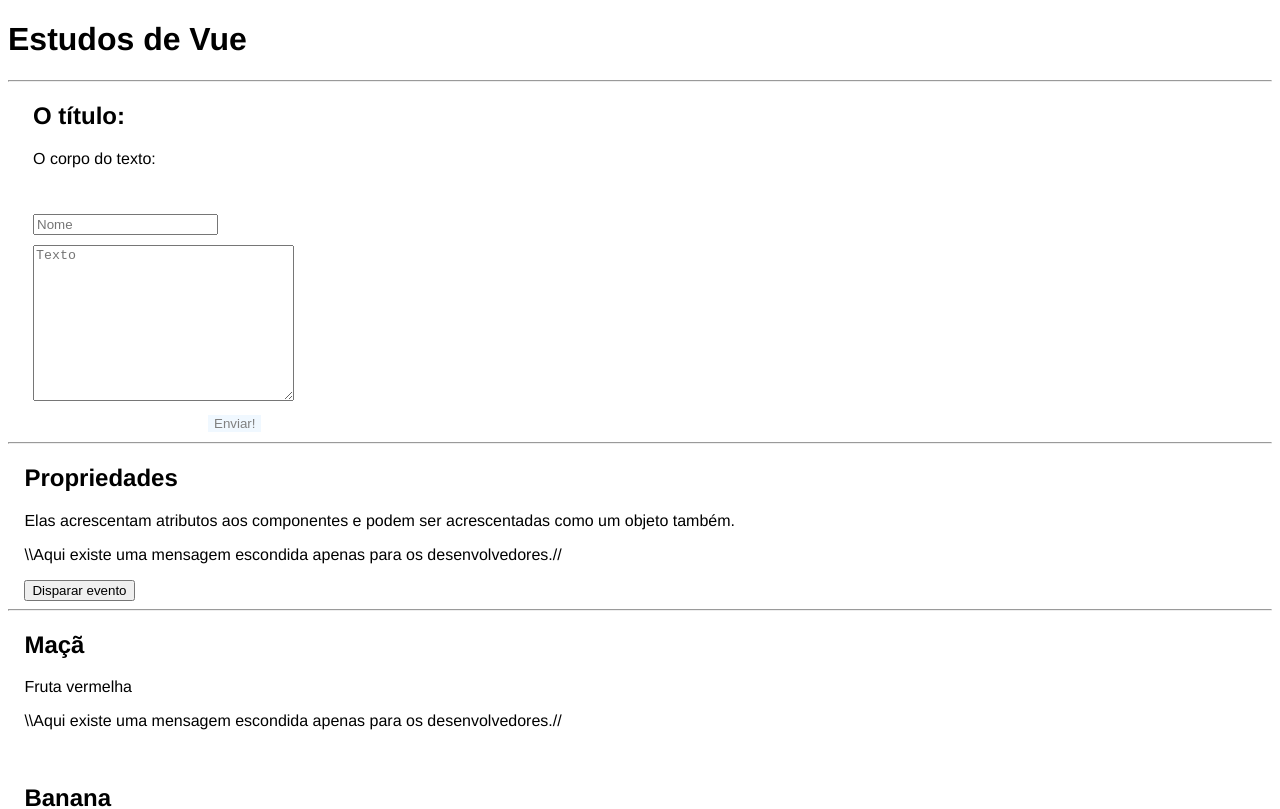
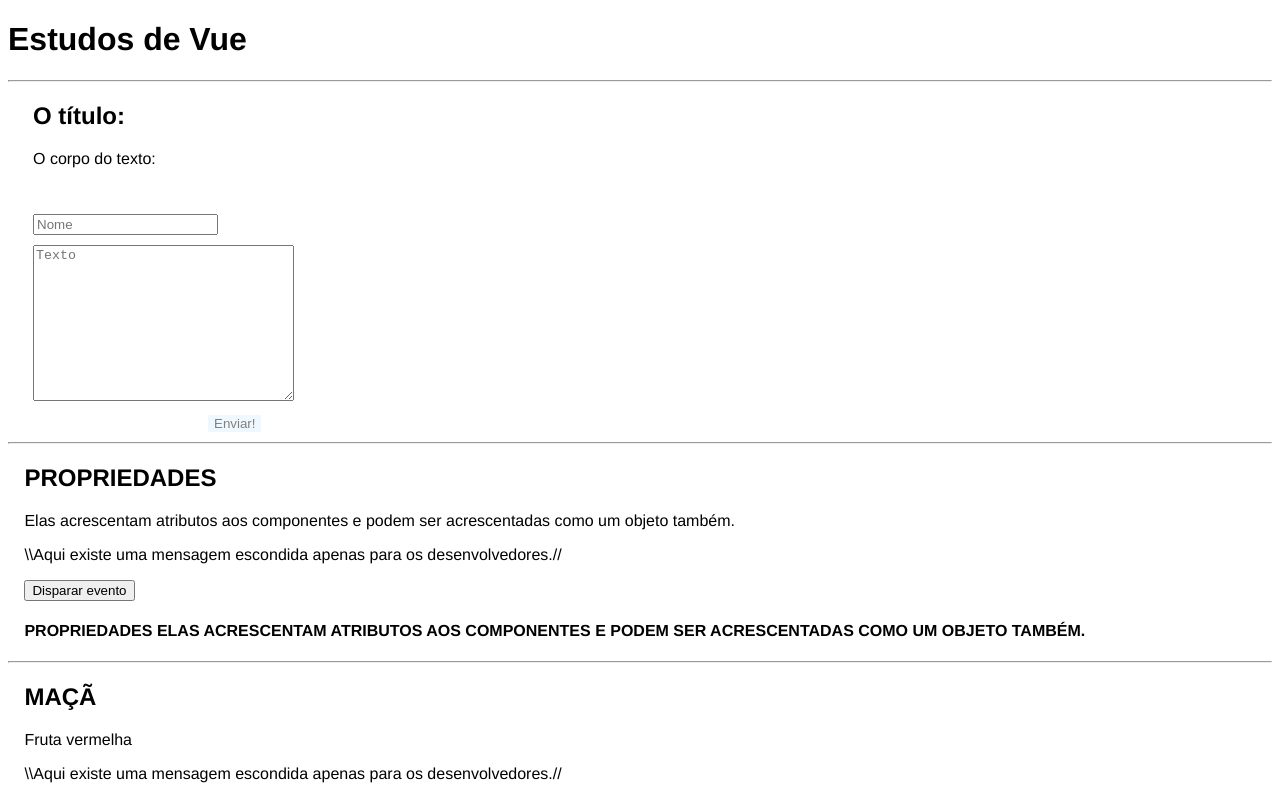
Before and after one commit to g-orgo/Vue-studies, a Vue app: page / in a window 1280 px wide. Shown: the top 809 px of the page. Built offline with nearby package versions, Linux system fonts and the light colour scheme; the HTML template or start-up script is replaced by a standard one.

Commit message:
Study advancements, filters and computed properties

```diff
--- a/src/App.vue
+++ b/src/App.vue
@@ -5,9 +5,9 @@
       <hr>
       <Cards/>
       <hr>
-      <Display :info="example" :showDesc="false" @childFatherAttr="childFatterCommEnd()" :showBtn="true"/>
+      <Display :info="example" :showDesc="false" @childFatherAttr="childFatterCommEnd($event)" :showBtn="true"/>
       <hr>
-      <div v-for="fruta in frutas" :key="fruta.id">
+      <div v-for="fruta in fruits" :key="fruta.id">
         <Display :info="fruta" :showDesc="false" :showBtn="false"/>
       </div>
     </div>
@@ -26,9 +26,8 @@
         example: {
           Dtitle: "Propriedades",
           Ddesc: "Elas acrescentam atributos aos componentes e podem ser acrescentadas como um objeto também."
-
         },
-        frutas: [
+        fruits: [
           {
             id: 1,
             Dtitle: "Maçã",
@@ -47,8 +46,9 @@
       Display
     },
     methods:{
-      childFatterCommEnd: function(){
+      childFatterCommEnd: function($event){
         console.log('Comunicação de filhos para pais :)')
+        console.log($event)
       }
     }
   }
--- a/src/components/Cards.vue
+++ b/src/components/Cards.vue
@@ -1,15 +1,15 @@
 <template>
     <div id="card">
         <div class="alert">
-            <h2 :value="titulo">O título: {{ titulo }}</h2>  <!-- One way binding, só exibe dado do servidor -->
+            <h2 :value="titulo">O título: {{ titulo }}</h2>
             <p :value="corpo">O corpo do texto: {{ corpo }}</p>
         </div>
         <div class="card">
-            <input class="card-title textarea-title" v-model="titulo" placeholder="Nome"> <!-- Two way binding, troca dados com o servidor -->
+            <input class="card-title textarea-title" v-model="titulo" placeholder="Nome"> <!-- Two way binding, tanto exibe quanto altera dados -->
             <textarea class= "card-body textarea-desc" cols="30" rows="10" v-model="corpo" placeholder="Texto" @blur="userWrote()"></textarea>
         </div>
         <div class="button">
-            <button :class="{'btn': isReadable, 'btn-disabled': !isReadable}" type="submit">Enviar!</button> <!-- Aqui ele está decidindo a classe a partir de uma variável -->
+            <button :class="{'btn': isReadable, 'btn-disabled': !isReadable}" type="submit">Enviar!</button> <!-- Também há como decidir a classe à partir de uma variável -->
         </div>
     </div>
 </template>
--- a/src/components/Display.vue
+++ b/src/components/Display.vue
@@ -1,31 +1,45 @@
 <template>
     <div id="display">
-        <h2>{{info.Dtitle}}</h2>
-        <p>{{info.Ddesc}}</p>
+        <h2>{{info.Dtitle | TitleReprocessor}}</h2>
+        <p>{{info.Ddesc}}</p> <!-- One way binding, apenas exibe; não altera dados -->
         <p v-if="showDesc" >É assim que se usa um if :)</p>
         <p v-else> \\Aqui existe uma mensagem escondida apenas para os desenvolvedores.//</p>
         <p v-show="showDesc"> \\Aqui existe uma outra mensagem, mas só acessando o HTML para achar ela.//</p>
         <button @click="childFatherComm()" v-show="showBtn">Disparar evento</button>
         <br>
+        <h4>{{otherId}}</h4>
     </div>
 </template>
 
 <script>
 export default {
     data(){
+        /* Data irá retornar um objeto com dados para a instância */
         return{
-            titulo: '',
-            corpo: '',
         }
     },
     props: {
+        /* Props são atributos ou objetos customizados que podem ser atribuídos ao componente */
         info: Object,
         showDesc: Boolean,
         showBtn: Boolean,
     },
     methods: {
+        /* Métodos são as funções do componente */
         childFatherComm: function(){
-            this.$emit('childFatherAttr'); /* Emitindo este atributo para o componente-pai está acontecendo uma comunicação de filho para pai (Ramon would be proud) */
+            /* Emitindo este atributo para receber uma função no componente-pai (Ramon would be proud) */
+            this.$emit('childFatherAttr', {videoaula: "n18 emissão de eventos", comunicação: "filho para pai", título: this.info.Dtitle});
+        }
+    },
+    filters: {
+        /* Filtros irão alterar a exibição mas não o dado bruto, portanto exigem o parâmetro "value" */
+        TitleReprocessor: function(value){
+            return value.toUpperCase();
+        }
+    },
+    computed: {
+        otherId: function(){
+            return (`${this.info.Dtitle} ${this.info.Ddesc}`).toUpperCase()
         }
     }
 }
```
